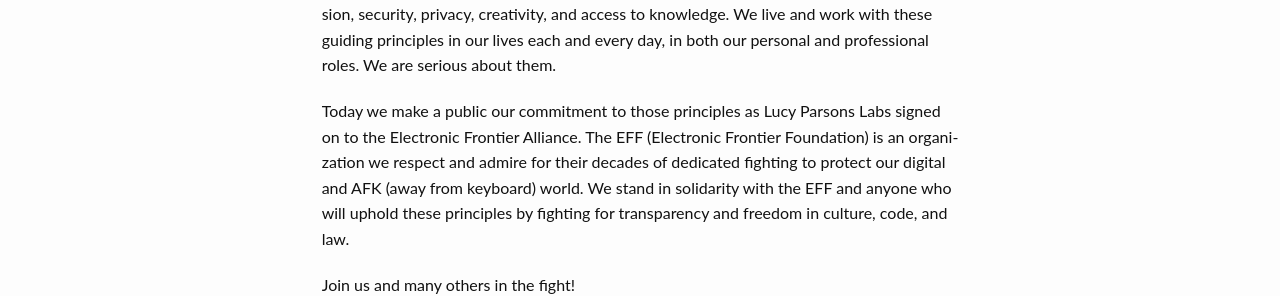
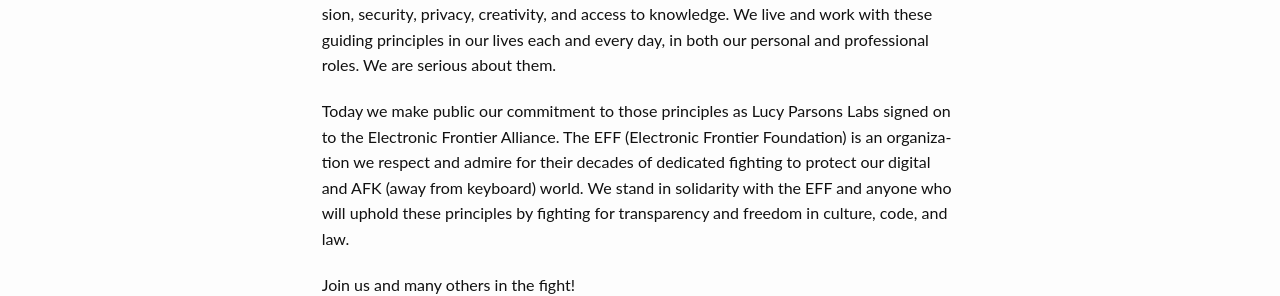
Before and after one commit to saltthefries/lucyparsonslabs.com, a Jekyll site: the page built from _posts/2016-05-27-efa-support.md, in a window 1280 px wide. Shown: the part 251-547 px from the top of the page. Built offline with Jekyll 4.4.1, drawn with Linux system fonts in a browser that asks for light colours.

Commit message:
removing 'a'
removing 'a'

```diff
--- a/_posts/2016-05-27-efa-support.md
+++ b/_posts/2016-05-27-efa-support.md
@@ -27,7 +27,7 @@
 
 Lucy Parsons Labs was founded by technologists and scientists who believe in free expression, security, privacy, creativity, and access to knowledge. We live and work with these guiding principles in our lives each and every day, in both our personal and professional roles. We are serious about them.
 
-Today we make a public our commitment to those principles as Lucy Parsons Labs signed on to the Electronic Frontier Alliance. The EFF (Electronic Frontier Foundation) is an organization we respect and admire for their decades of dedicated fighting to protect our digital and AFK (away from keyboard) world. We stand in solidarity with the EFF and anyone who will uphold these principles by fighting for transparency and freedom in culture, code, and law.
+Today we make public our commitment to those principles as Lucy Parsons Labs signed on to the Electronic Frontier Alliance. The EFF (Electronic Frontier Foundation) is an organization we respect and admire for their decades of dedicated fighting to protect our digital and AFK (away from keyboard) world. We stand in solidarity with the EFF and anyone who will uphold these principles by fighting for transparency and freedom in culture, code, and law.
 
 Join us and many others in the fight!
 
```
